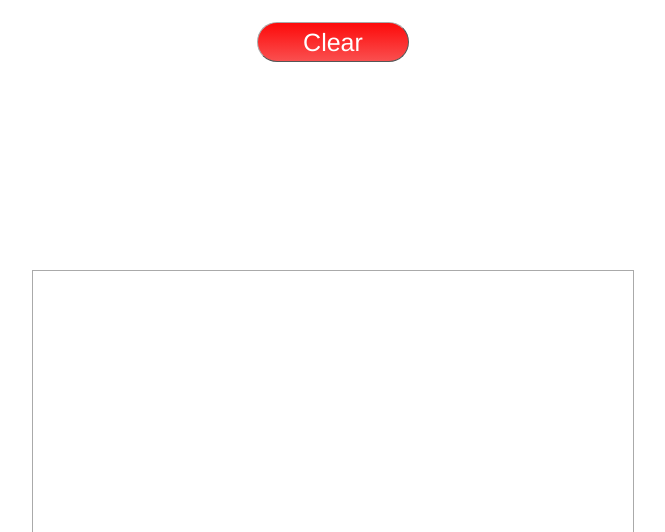
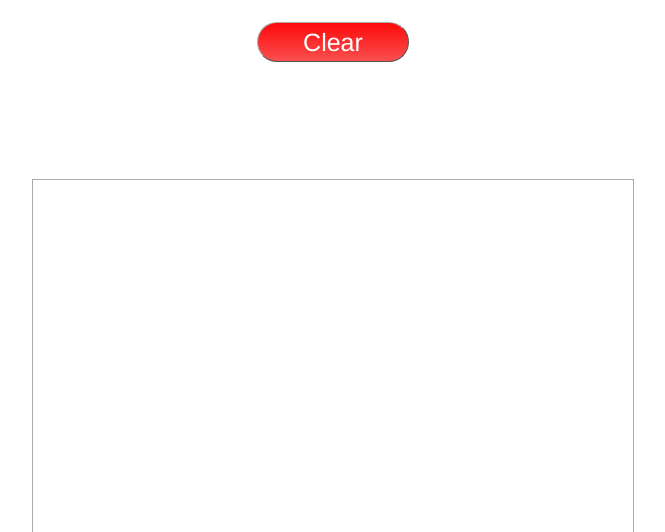
Before and after one commit to heyitsvi/ETCH-A-SKETCH, a plain HTML site: page index.html in a window 1280 px wide. Shown: the part 265-797 px from the top of the page, without its empty margins (307-972 px from the left). Drawn offline with Linux system fonts and the light colour scheme.

Commit message:
Update style.css

```diff
--- a/style.css
+++ b/style.css
@@ -20,7 +20,7 @@ h1{
 
 #controls{
     display:grid;
-    grid-template-rows: repeat(4,1fr);
+    grid-template-rows: repeat(3,1fr);
 }
 
 .button{
```
